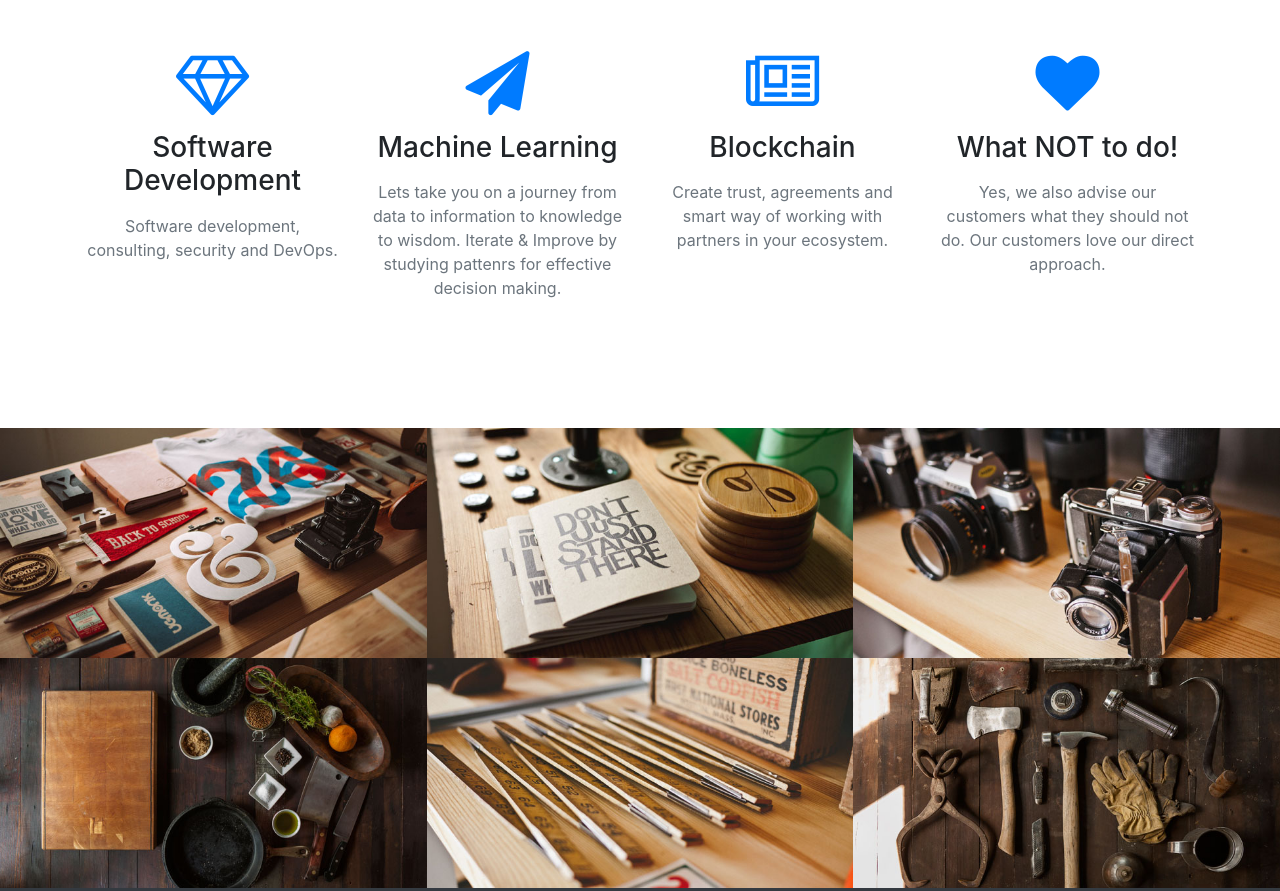
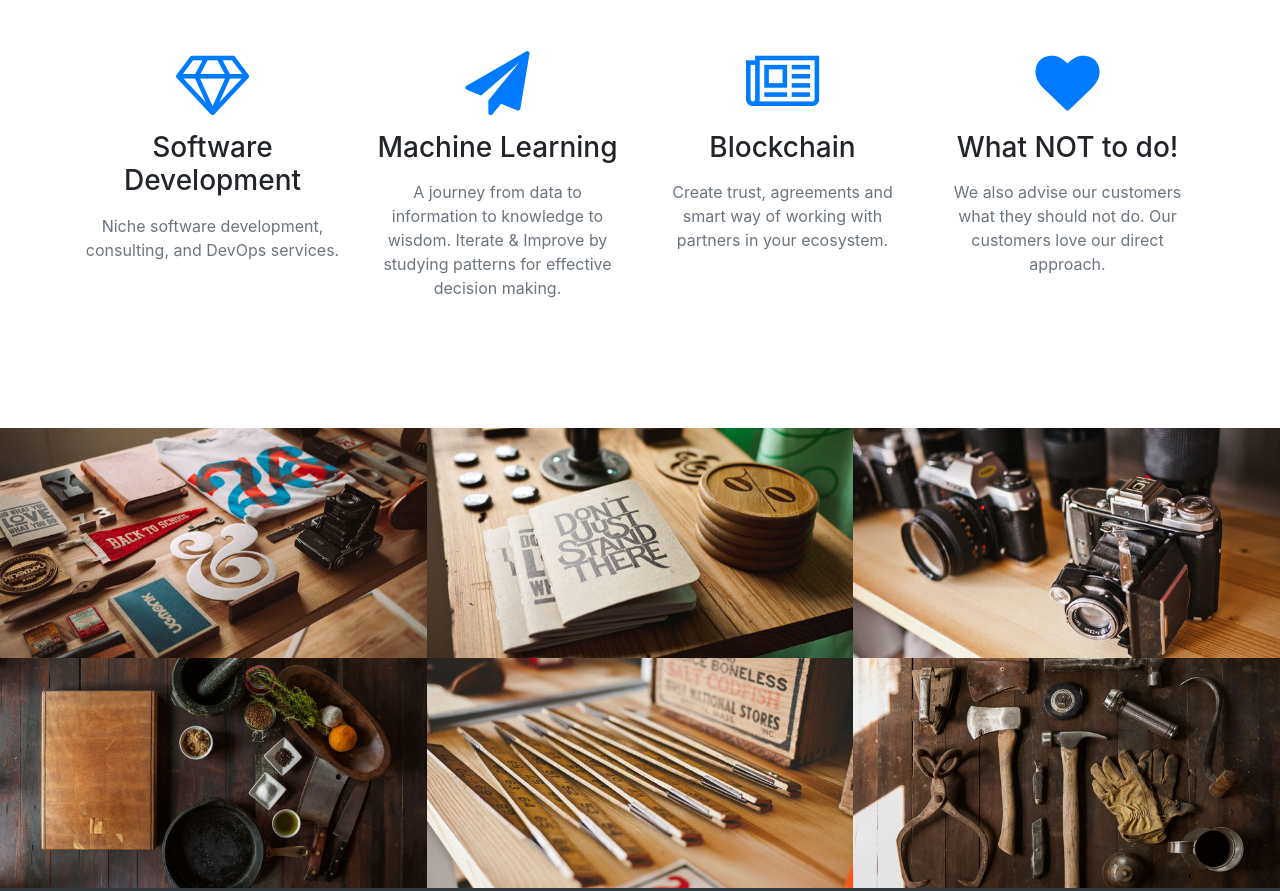
Before and after one commit to DevOpsInternational/knowus, a website with bundled scripts: page index.html in a window 1280 px wide. Shown: the part 1490-2381 px from the top of the page. Built offline with nearby package versions, Linux system fonts and the light colour scheme.

Commit message:
update site

```diff
--- a/index.html
+++ b/index.html
@@ -15,8 +15,12 @@
 
   <!-- Custom fonts for this template -->
   <link href="vendor/font-awesome/css/font-awesome.min.css" rel="stylesheet" type="text/css">
-    <link href='https://fonts.googleapis.com/css?family=Open+Sans:300italic,400italic,600italic,700italic,800italic,400,300,600,700,800' rel='stylesheet' type='text/css'>
-    <link href='https://fonts.googleapis.com/css?family=Merriweather:400,300,300italic,400italic,700,700italic,900,900italic' rel='stylesheet' type='text/css'>
+  <link
+    href='https://fonts.googleapis.com/css?family=Open+Sans:300italic,400italic,600italic,700italic,800italic,400,300,600,700,800'
+    rel='stylesheet' type='text/css'>
+  <link
+    href='https://fonts.googleapis.com/css?family=Merriweather:400,300,300italic,400italic,700,700italic,900,900italic'
+    rel='stylesheet' type='text/css'>
 
   <!-- Plugin CSS -->
   <link href="vendor/magnific-popup/magnific-popup.css" rel="stylesheet">
@@ -32,7 +36,9 @@
   <nav class="navbar navbar-expand-lg navbar-light fixed-top" id="mainNav">
     <div class="container">
       <a class="navbar-brand js-scroll-trigger" href="#page-top">DevOpsInternational</a>
-        <button class="navbar-toggler navbar-toggler-right" type="button" data-toggle="collapse" data-target="#navbarResponsive" aria-controls="navbarResponsive" aria-expanded="false" aria-label="Toggle navigation">
+      <button class="navbar-toggler navbar-toggler-right" type="button" data-toggle="collapse"
+        data-target="#navbarResponsive" aria-controls="navbarResponsive" aria-expanded="false"
+        aria-label="Toggle navigation">
         <span class="navbar-toggler-icon"></span>
       </button>
       <div class="collapse navbar-collapse" id="navbarResponsive">
@@ -64,7 +70,8 @@
           <hr>
         </div>
         <div class="col-lg-8 mx-auto">
-            <p class="text-faded mb-5">DevOpsInternational's goal is to be a value driven company for our customers, employees and to the ecosystem</p>
+          <p class="text-faded mb-5">DevOpsInternational's goal is to be a value driven company for our customers,
+            employees and to the ecosystem</p>
           <a class="btn btn-primary btn-xl js-scroll-trigger" href="#about">Know more about us</a>
         </div>
       </div>
@@ -77,7 +84,9 @@
         <div class="col-lg-8 mx-auto text-center">
           <h2 class="section-heading text-white">About us</h2>
           <hr class="light my-4">
-            <p class="text-faded mb-4"> A group of friends with varied business and technical skills , started a consulting company to help  customers find a good balance between value and hype of emerging technologies. Over the years, we built credibility as lean, pragmatic, and transparent partners for our customers.</p>
+          <p class="text-faded mb-4"> A group of friends with varied business and technical skills , started a
+            consulting company to help customers find a good balance between value and hype of emerging technologies.
+            Over the years, we built credibility as lean, pragmatic, and transparent partners for our customers.</p>
           <a class="btn btn-light btn-xl js-scroll-trigger" href="#services">Lets get Started!</a>
         </div>
       </div>
@@ -99,28 +108,31 @@
           <div class="service-box mt-5 mx-auto">
             <i class="fa fa-4x fa-diamond text-primary mb-3 sr-icons"></i>
             <h3 class="mb-3">Software Development</h3>
-              <p class="text-muted mb-0">Software development, consulting, security and DevOps. </p>
+            <p class="text-muted mb-0">Niche software development, consulting, and DevOps services. </p>
           </div>
         </div>
         <div class="col-lg-3 col-md-6 text-center">
           <div class="service-box mt-5 mx-auto">
             <i class="fa fa-4x fa-paper-plane text-primary mb-3 sr-icons"></i>
             <h3 class="mb-3">Machine Learning</h3>
-              <p class="text-muted mb-0">Lets take you on a journey from data to information to knowledge to wisdom. Iterate & Improve by studying pattenrs for effective decision making. </p>
+            <p class="text-muted mb-0">A journey from data to information to knowledge to wisdom.
+              Iterate & Improve by studying patterns for effective decision making. </p>
           </div>
         </div>
         <div class="col-lg-3 col-md-6 text-center">
           <div class="service-box mt-5 mx-auto">
             <i class="fa fa-4x fa-newspaper-o text-primary mb-3 sr-icons"></i>
             <h3 class="mb-3">Blockchain</h3>
-              <p class="text-muted mb-0">Create trust, agreements and smart way of working with partners in your ecosystem.</p>
+            <p class="text-muted mb-0">Create trust, agreements and smart way of working with partners in your
+              ecosystem.</p>
           </div>
         </div>
         <div class="col-lg-3 col-md-6 text-center">
           <div class="service-box mt-5 mx-auto">
             <i class="fa fa-4x fa-heart text-primary mb-3 sr-icons"></i>
             <h3 class="mb-3">What NOT to do!</h3>
-              <p class="text-muted mb-0">Yes, we also advise our customers what they should not do. Our customers love our direct approach. </p>
+            <p class="text-muted mb-0">We also advise our customers what they should not do. Our customers love our
+              direct approach. </p>
           </div>
         </div>
       </div>
@@ -237,18 +249,21 @@
         <div class="col-lg-8 mx-auto text-center">
           <h2 class="section-heading">Let's Get In Touch!</h2>
           <hr class="my-4">
-            <p class="mb-5">Did we make you curious enough, then a coffee would be a good idea. We are just a call away or send us an email and we will connect with you.</p>
+          <p class="mb-5">Did we make you curious enough, then a coffee would be a good idea. We are just a call away or
+            send us an email and we will connect with you.</p>
         </div>
       </div>
       <div class="row">
         <div class="col-lg-4 ml-auto text-center">
           <i class="fa fa-phone fa-3x mb-3 sr-contact"></i>
           <p>+31-(0)65155-7726</p>
+          <p>+31-(0)64758-8972</p>
         </div>
         <div class="col-lg-4 mr-auto text-center">
           <i class="fa fa-envelope-o fa-3x mb-3 sr-contact"></i>
           <p>
             <a href="mailto:vikpande@devopsinternational.nl">vikpande@devopsinternational.nl</a>
+            <a href="mailto:asingh@devopsinternational.nl">asingh@devopsinternational.nl</a>
           </p>
         </div>
       </div>
--- a/package.json
+++ b/package.json
@@ -23,6 +23,7 @@
         "jquery": "3.3.1",
         "jquery.easing": "^1.4.1",
         "magnific-popup": "^1.1.0",
+        "natives": "^1.1.6",
         "scrollreveal": "3.4.0"
     },
     "devDependencies": {
```
Also changed, not shown: 1 other file. Lines whose indentation alone changed are shown as unchanged.
